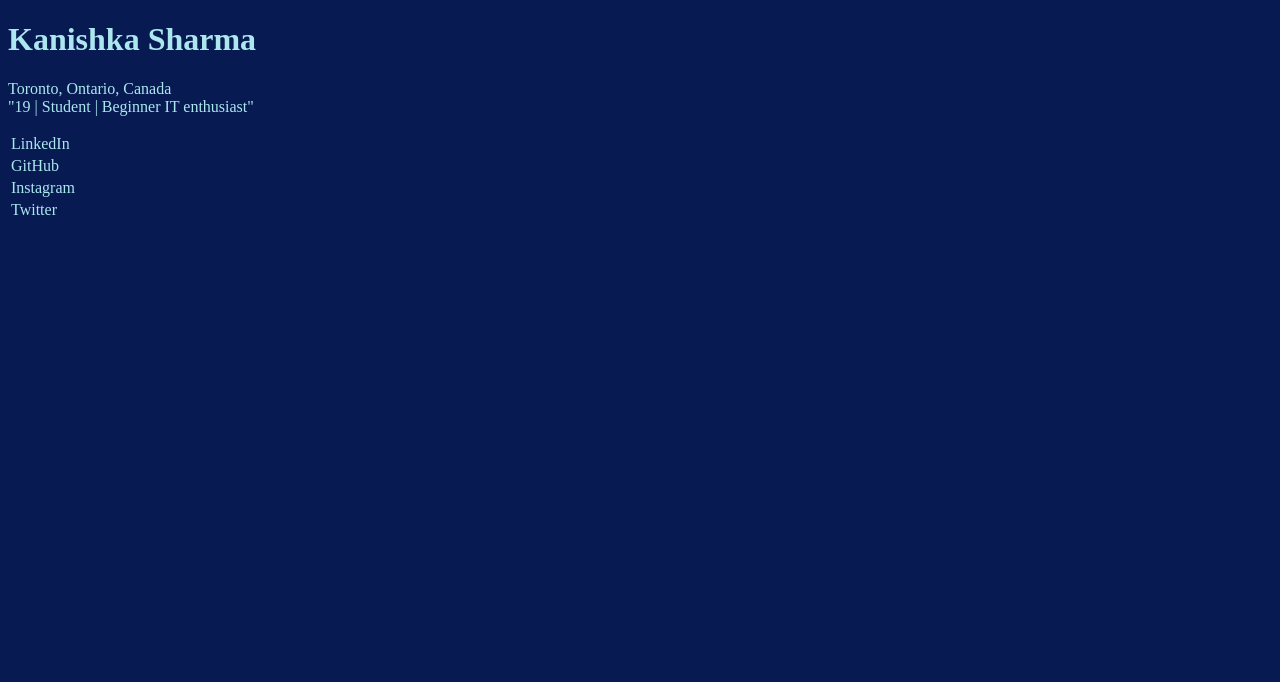
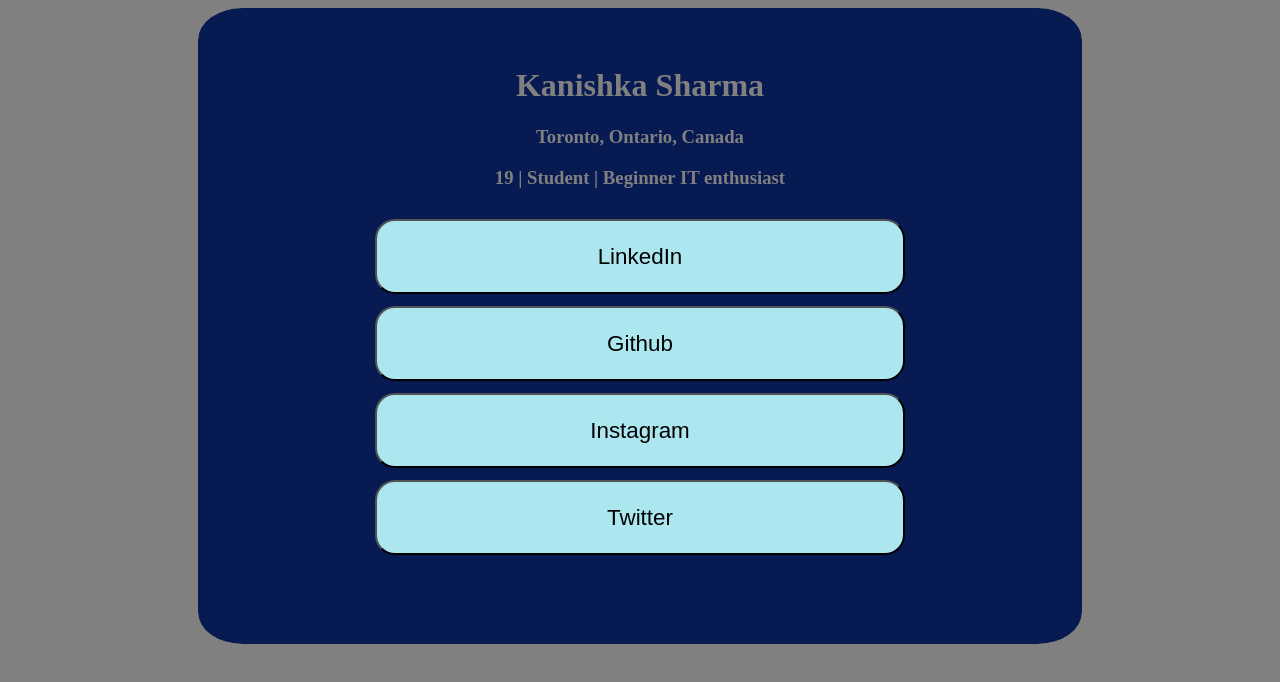
Before and after one commit to KanishkaSharma-Hi/Social-Media-Profile-Links, a plain HTML site: page index.html in a window 1280 px wide. Drawn offline with Linux system fonts and the light colour scheme.

Commit message:
Worked on styling

```diff
--- a/index.html
+++ b/index.html
@@ -12,26 +12,23 @@
   </style> -->
 </head>
 <body>
-<header>
-  <h1>Kanishka Sharma</h1>
-  <p>Toronto, Ontario, Canada <br>
-  "19 | Student | Beginner IT enthusiast" <br></p>
-</header>
-<table>
-  <tr>
-    <td>LinkedIn</td>
-  </tr>
-  <tr>
-    <td>GitHub</td>
-  </tr>
-  <tr>
-    <td>Instagram</td>
-  </tr>
-  <tr>
-    <td>Twitter</td>
-  </tr>
-</table>
-
+<div id="outer-box">
+  <div class="center-div">
+  <div id="name">
+    <h1 class="center-text">Kanishka Sharma</h1>
+  </div>
+<div>
+<h3 class="center-text">Toronto, Ontario, Canada</h3>
+<h3 class="center-text">19 | Student | Beginner IT enthusiast</h3>
+</div>
+<div class="center-text" id="social-links">
+    <a href="https://www.linkedin.com/in/kanishkasharma26/" target="_blank"><button>LinkedIn</button></a><br>
+    <a href="https://www.linkedin.com/in/kanishkasharma26/" target="_blank"><button>Github</button></a><br>
+    <a href="https://www.linkedin.com/in/kanishkasharma26/" target="_blank"><button>Instagram</button></a><br>
+    <a href="https://www.linkedin.com/in/kanishkasharma26/" target="_blank"><button>Twitter</button></a><br>
+</div>
+</div>
+</div>
 
   <!-- <div class="attribution">
     Challenge by <a href="https://www.frontendmentor.io?ref=challenge" target="_blank">Frontend Mentor</a>.
--- a/styles.css
+++ b/styles.css
@@ -1,5 +1,54 @@
-html {
+html
+{
     box-sizing: border-box;
-    color: #ace7ef;
+    color: grey;
+    background-color: grey;
+    height: auto;
+}
+
+#outer-box
+{
+    width: 70%;
+    height: 560px;
+    /* height: auto; */
+    padding-top: 3%;
+    padding-bottom: 3%;
+    /* margin-top: 15%; */
+    margin-left: 15%;
+    border-color: #ace7ef;
+    outline-style: solid;
     background-color: #071a52;
+    border-radius: 5%;
 }
+
+.center-text
+{
+    text-align: center;
+}
+
+a:link, a:visited, a:hover, a:active
+{
+    color: #071a52;
+    background-color: #ace7ef;
+    text-decoration: none;
+}
+
+#social-links
+{
+    height: 300px;
+    border-color: #ace7ef ;
+    /* outline-style: solid; */
+    border-radius: 3%;
+    margin-left: 20%;
+    margin-right: 20%;
+}
+
+button
+{
+    border-radius: 20px;
+    margin-top: 12px;
+    height: 25%;
+    width: 100%;
+    background-color: #ace7ef;
+    font-size: 140%;
+}
```
